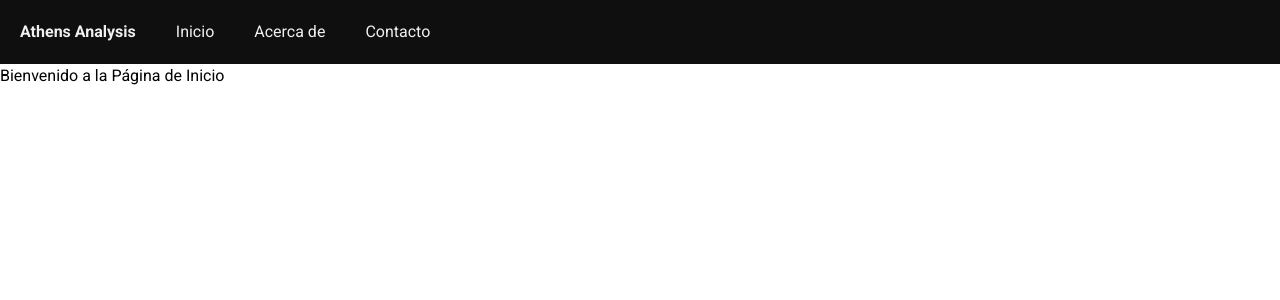
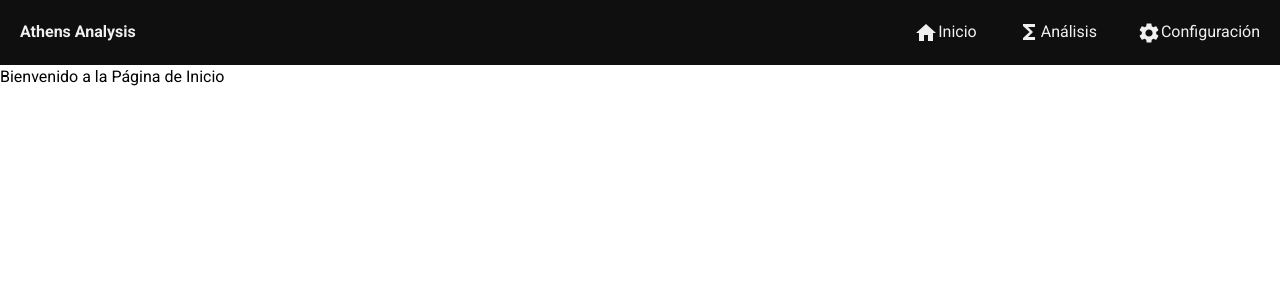
Before and after one commit to APEngine/athens-analysis, a React (Vite) app: page / in a window 1280 px wide. Shown: the top 300 px of the page. Built offline with nearby package versions, Linux system fonts and the light colour scheme.

Commit message:
Update Navbar & add DropdownMenu

```diff
--- a/src/App.tsx
+++ b/src/App.tsx
@@ -1,10 +1,12 @@
+// Import React own libraries
 import React from 'react';
 import { BrowserRouter as Router, Route, Routes, Link } from 'react-router-dom';
-import Navbar from '/src/components/Navbar';
+
+// Import Own Components
+import { Navbar } from '/src/components/navbar';
 import { Home } from './pages/home/index';
 import { Analysis } from './pages/analysis/index';
 import Beams from "./pages/analysis/Beams";
-// import Contacto from './Contacto';
 
 const App = () => {
   return (
--- a/src/components/Navbar.tsx
+++ /dev/null
@@ -1,27 +0,0 @@
-import React from 'react';
-import { Link } from 'react-router-dom';
-
-const Navbar: React.FC = () => {
-    return (
-        <nav className="bg-black">
-            <div className="container mx-auto">
-                <ul className="flex space-x-10 text-white p-5">
-                    <li>
-                        <h1 className='font-semibold'>Athens Analysis</h1>
-                    </li>
-                    <li>
-                        <Link to="/">Inicio</Link>
-                    </li>
-                    <li>
-                        <Link to="/about">Acerca de</Link>
-                    </li>
-                    <li>
-                        <Link to="/contact">Contacto</Link>
-                    </li>
-                </ul>
-            </div>
-        </nav>
-    );
-};
-
-export default Navbar;
--- /dev/null
+++ b/src/components/navbar/DropdownMenu.tsx
@@ -0,0 +1,41 @@
+// Import React own libraries
+import React, { useState } from 'react';
+import { Link } from 'react-router-dom';
+
+interface DropdownMenuProps {
+    title: string;
+    icon: React.ReactNode;
+}
+
+const DropdownMenu: React.FC<DropdownMenuProps> = ({ title, icon }) => {
+    const [isOpen, setIsOpen] = useState(false);
+
+    return (
+        <div
+            className="relative group"
+            onMouseEnter={() => setIsOpen(true)}
+        >
+            <button
+                className="flex items-center"
+                aria-haspopup="true"
+                aria-expanded={isOpen}
+                onClick={() => setIsOpen(!isOpen)}
+            >
+                {icon}{title}
+            </button>
+            {isOpen && (
+                <ul
+                    className="absolute left-0 bg-black shadow-lg p-2 mt-1 w-40"
+                    role="menu"
+            onMouseLeave={() => setIsOpen(false)}
+                >
+                    <li role="menuitem">
+                        <Link to="/analysis/beams" className="block p-2 hover:bg-gray">Vigas</Link>
+                    </li>
+                </ul>
+            )}
+        </div>
+    );
+};
+
+export default DropdownMenu;
--- /dev/null
+++ b/src/components/navbar/Navbar.tsx
@@ -0,0 +1,34 @@
+// Import React own libraries
+import React from 'react';
+import { Link } from 'react-router-dom';
+
+// Import Material UI Icons
+import HomeIcon from '@mui/icons-material/Home';
+import SettingsIcon from '@mui/icons-material/Settings';
+import FunctionsIcon from '@mui/icons-material/Functions';
+
+// Import Own Components
+import DropdownMenu from './DropdownMenu';
+
+const Navbar: React.FC = () => {
+    return (
+        <nav className="bg-black" role="navigation" aria-label="Main navigation">
+            <div className="flex container mx-auto justify-between items-center p-5">
+                <h1 className='font-semibold text-white'>Athens Analysis</h1>
+                <ul className="flex space-x-10 text-white">
+                    <li>
+                        <Link to="/"><HomeIcon />Inicio</Link>
+                    </li>
+                    <li className="relative group bg-black">
+                        <DropdownMenu title="Análisis" icon={<FunctionsIcon />} />
+                    </li>
+                    <li>
+                        <Link to="/settings"><SettingsIcon />Configuración</Link>
+                    </li>
+                </ul>
+            </div>
+        </nav>
+    );
+};
+
+export default Navbar;
--- /dev/null
+++ b/src/components/navbar/index.ts
@@ -0,0 +1,3 @@
+// Export Navbar component
+export { default as Navbar } from './Navbar';
+export { default as DropdownMenu } from './DropdownMenu';
```
